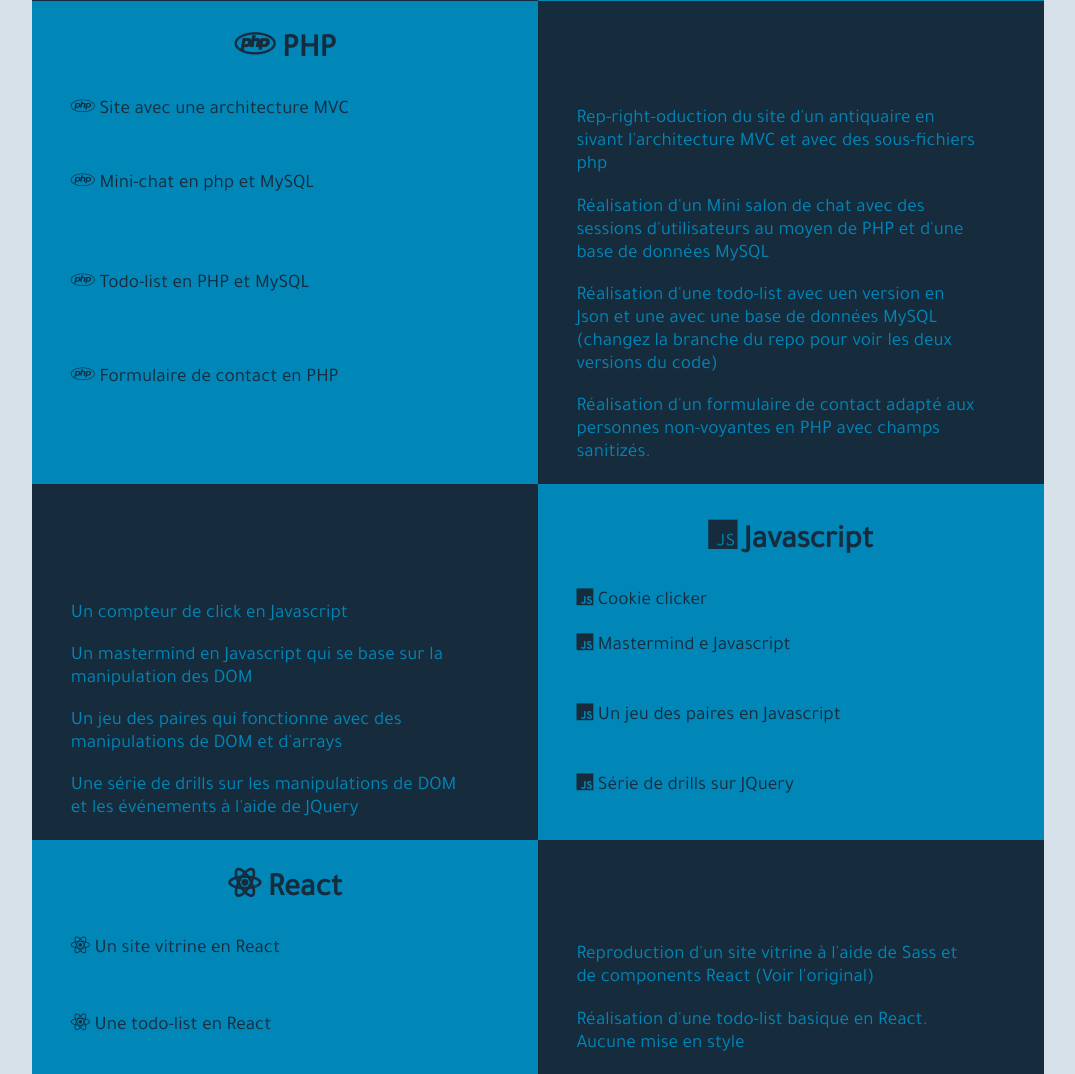
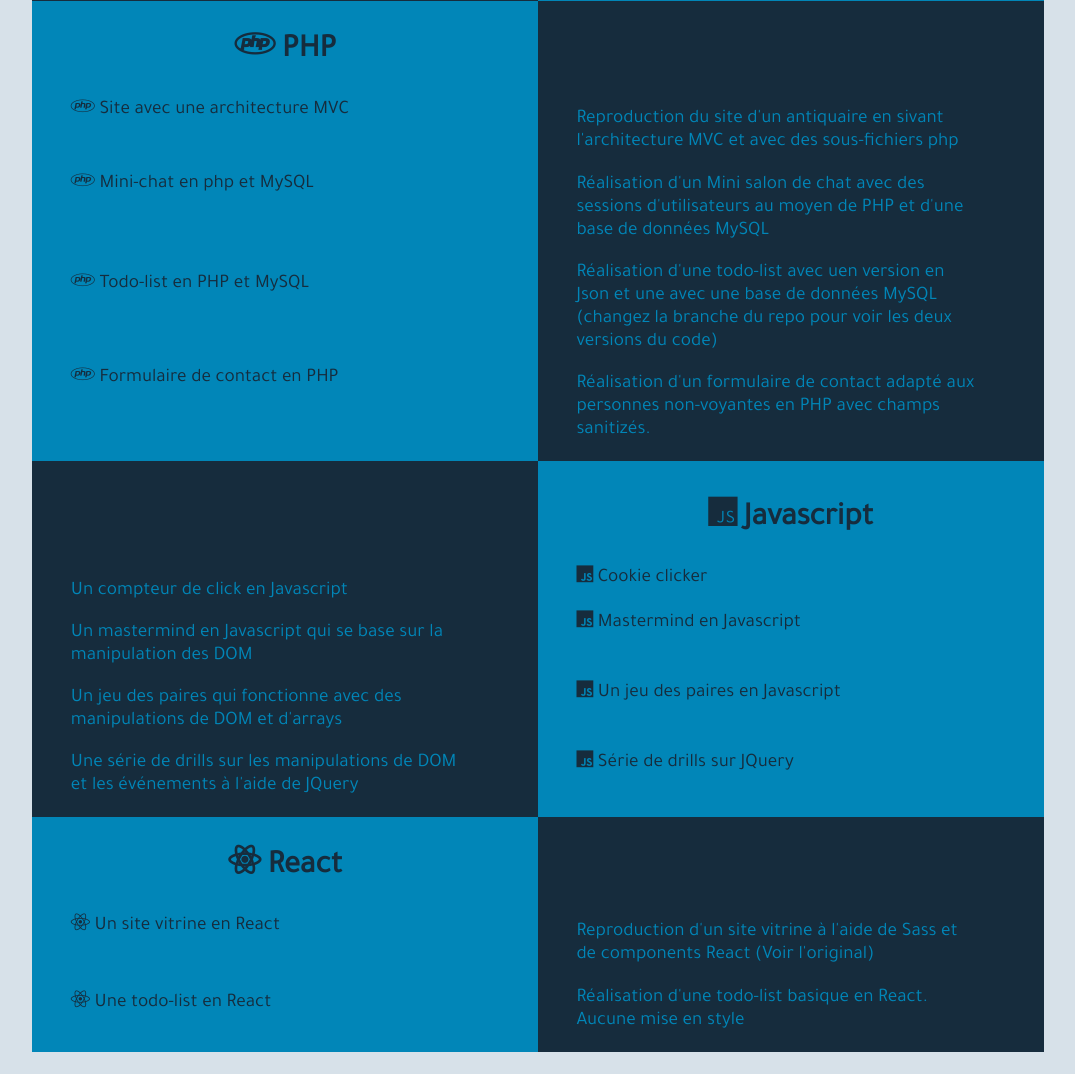
Before and after one commit to ludovic2411/Personnal-website-microsite_1, a PHP site: page /microsite_1/views/portofolio-french.php in a window 1280 px wide. Shown: the part 849-1923 px from the top of the page, without its empty margins (102-1177 px from the left). Run offline with PHP 8.4, Linux system fonts and the light colour scheme; some libraries are stand-ins or nearby versions.

Commit message:
mercredi matin

```diff
--- a/assets/script.js
+++ b/assets/script.js
@@ -50,6 +50,8 @@ function forward(){
   //document.querySelector('#right').style.animation="transform_opacity 3s";
   window.location.href ="portofolio-french.php";
 }
+
+
 /* ****** */
 
 
--- a/assets/style-main.css
+++ b/assets/style-main.css
@@ -268,8 +268,9 @@ footer {
       main .main-grid .container {
         width: 100%;
         border: none; }
-    main .animation_controls {
-      display: none; }
+    main .animation_controls ul {
+      width: 42%;
+      font-size: 110%; }
     main .portofolio-main {
       width: 100%; }
       main .portofolio-main h2 {
--- a/assets/style-main.sass
+++ b/assets/style-main.sass
@@ -297,7 +297,9 @@ footer
         width: 100%
         border: none
     .animation_controls
-      display: none
+      ul
+        width: 42%
+        font-size: 110%
     .portofolio-main
       width: 100%
       h2
--- a/controller/conditions.php
+++ b/controller/conditions.php
@@ -37,6 +37,17 @@ if (isset($_POST['contact_description']) && !empty($_POST['contact_description']
 if (isset($_POST['contact_description']) && !empty($_POST['contact_description'])&& isset($_POST['sujet']) && !empty($_POST['sujet'])
  && isset($_POST['email']) && !empty($_POST['email']) && isset($_POST['genre']) && !empty($_POST['genre']) && isset($_POST['prenom'])&& !empty($_POST['prenom'])
 && isset($_POST['nom']) && !empty($_POST['nom'])) {
+
+  $to='ludovic.ceccotti@gmail.com';
+  $subject=$sujet;
+  $message=$description;
+  $headers=[
+    'From' => $email,
+    'Reply-To' => $email,
+    'X-Mailer' => 'PHP/' . phpversion(),
+  ];
+  mail($to,$subject,$message,$headers);
+
    session_start();
    $_SESSION['genre']=$genre;
    $_SESSION['nom']=$nom;
--- a/views/sub_parts/french_page_portofolio_main.php
+++ b/views/sub_parts/french_page_portofolio_main.php
@@ -30,7 +30,7 @@
       <h2><i class="fab fa-css3-alt"></i> CSS</h2>
      <p id="p-right-3"><a href="https://github.com/ludovic2411/MVC"><i class="fab fa-css3-alt"></i> Le site de Didier Motte</a></p>
      <p id="p-right-4"><a href="https://github.com/ludovic2411/chat"><i class="fab fa-css3-alt"></i> Mini-chat</a></p>
-     <p id="p-right-5"><a href="https://github.com/ludovic2411/wordp-right-ess-FooDog/blob/master/theme-FooDogs/style.css"><i class="fab fa-css3-alt"></i> Un thème Wordpress</a></p>
+     <p id="p-right-5"><a href="https://github.com/ludovic2411/wordpress-FooDog/tree/master/theme-FooDogs"><i class="fab fa-css3-alt"></i> Un thème Wordpress</a></p>
       </section>
     </section>
     <section class="portofolio-left" id="medium-blue">
@@ -44,7 +44,7 @@
     </section>
     <section class="portofolio-right" id="deep-blue">
       <section class="case-6">
-      <p id="p-right-6">Rep-right-oduction du site d'un antiquaire en sivant l'architecture MVC et avec des sous-fichiers php</p>
+      <p id="p-right-6">Reproduction du site d'un antiquaire en sivant l'architecture MVC et avec des sous-fichiers php</p>
       <p id="p-right-7">Réalisation d'un Mini salon de chat avec des sessions d'utilisateurs au moyen de PHP et d'une base de données MySQL</p>
       <p id="p-right-8">Réalisation d'une todo-list avec uen version en Json et une avec une base de données MySQL (changez la branche du repo pour voir les deux versions du code)</p>
       <p id="p-right-9">Réalisation d'un formulaire de contact adapté aux personnes non-voyantes en PHP avec champs sanitizés.</p>
@@ -62,7 +62,7 @@
       <section class="case-8">
       <h2><i class="fab fa-js"></i> Javascript</h2>
       <p id="p-right-10"><a href="https://github.com/ludovic2411/javascript-drills/tree/master/cookieclicker"><i class="fab fa-js"></i> Cookie clicker</a></p>
-      <p id="p-right-11"><a href="https://github.com/ludovic2411/javascript-drills/tree/master/mastermind"><i class="fab fa-js"></i> Mastermind e Javascript</a></p>
+      <p id="p-right-11"><a href="https://github.com/ludovic2411/javascript-drills/tree/master/mastermind"><i class="fab fa-js"></i> Mastermind en Javascript</a></p>
       <p id="p-right-12"><a href="https://github.com/ludovic2411/javascript-drills/tree/master/paires"><i class="fab fa-js"></i> Un jeu des paires en Javascript</a></p>
       <p id="p-right-13"><a href="https://github.com/ludovic2411/javascript-drills/tree/master/exo-jquery"><i class="fab fa-js"></i> Série de drills sur JQuery</a></p>
     </section>
```
Also changed, not shown: views/sub_parts/french_page_main.php (+17 -3 lines), 1 other file.
